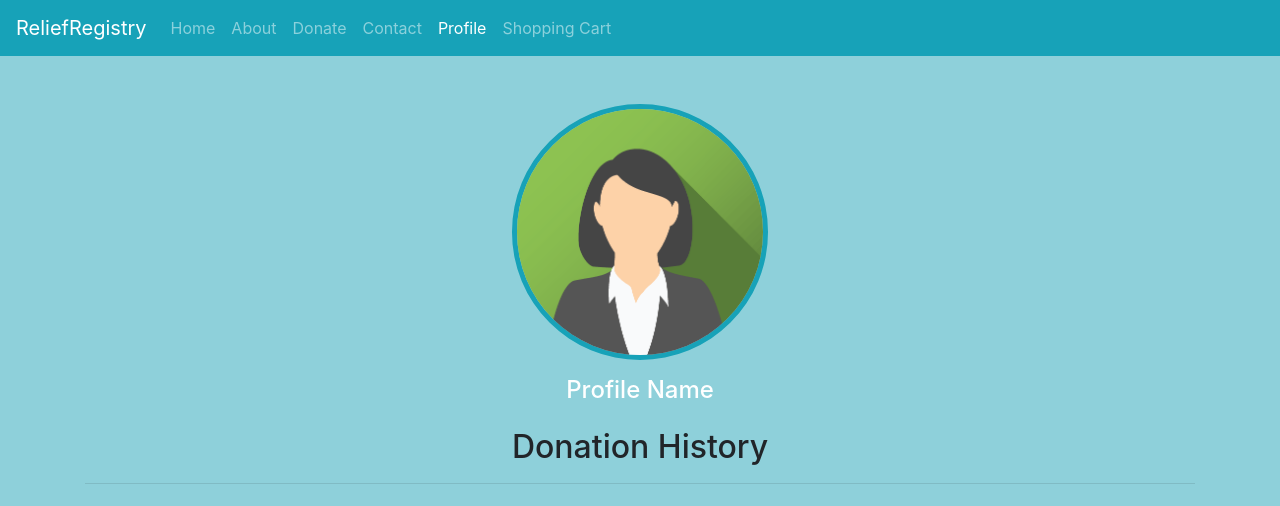
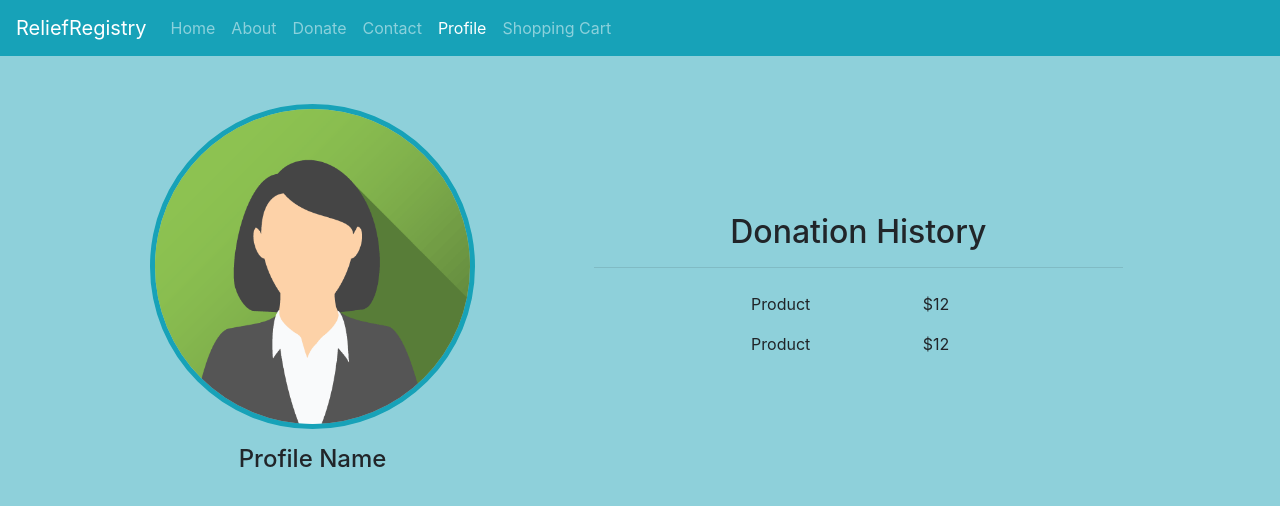
Before and after one commit to Cina10/SevaSavers, a plain HTML site: page profile.html in a window 1280 px wide. Drawn offline with nearby package versions, Linux system fonts and the light colour scheme.

Commit message:
profile updates

```diff
--- a/profile.css
+++ b/profile.css
@@ -6,14 +6,16 @@ body {
   background-color: var(--lightInfo);
 }
 
-.row {
-  margin-right: 0;
-  margin-left: 0;
-}
-
 .avatar {
-  width: 20%;
-  height: 20%;
+  width: 80%;
+  height: auto;
   border: 5px solid;
   border-radius: 50%;
 }
+
+.history {
+  padding-right: 3rem;
+  padding-left: 3rem;
+  align-items: center;
+  justify-content: center;
+}
--- a/profile.html
+++ b/profile.html
@@ -44,20 +44,51 @@
 
   <!-- Profile Image -->
   <div class="row justify-content-center mt-5 mb-3">
-    <img class="avatar border-info" src="profile-image.png" alt="">
-  </div>
-  <!-- Profile Name -->
-  <div class="row justify-content-center mb-3">
-    <h4 class="text-white">Profile Name</h4>
+  <div class="col-sm-4 d-flex flex-column justify-content-center align-items-center">
+    <img class="avatar border-info mb-3" src="profile-image.png" alt="">
+    <h4 class="text-center text-black">Profile Name</h4>
   </div>
   <!-- Donation History -->
-  <div class="row justify-content-center mb-5">
-    <h2>Donation History</h2>
+  <div class="col-sm-6 d-flex flex-column history">
+    <h2 class="text-center">Donation History</h2>
     <div class="container">
         <!-- Line Break -->
         <hr class="mt-2 mb-4">
+        <!-- Row -->
+        <div class="row">
+          <!-- Items -->
+          <div class="col-md-12 col-lg-8 m-auto">
+            <!-- Product -->
+            <div class="product">
+              <div class="row text-center">
+                <!-- Name -->
+                <div class="col-md-7">
+                  <p>Product</p>
+                </div>
+                <!-- Total -->
+                <div class="col-md-3">
+                  <p>$12</p>
+                </div>
+              </div>
+            </div>
+            <!-- Product -->
+            <div class="product">
+              <div class="row text-center">
+                <!-- Name -->
+                <div class="col-md-7">
+                  <p>Product</p>
+                </div>
+                <!-- Total -->
+                <div class="col-md-3">
+                  <p>$12</p>
+                </div>
+              </div>
+            </div>
+          </div>
+        </div>
+    </div>
+  </div>
 
-    </div>
   </div>
 </body>
 
```
